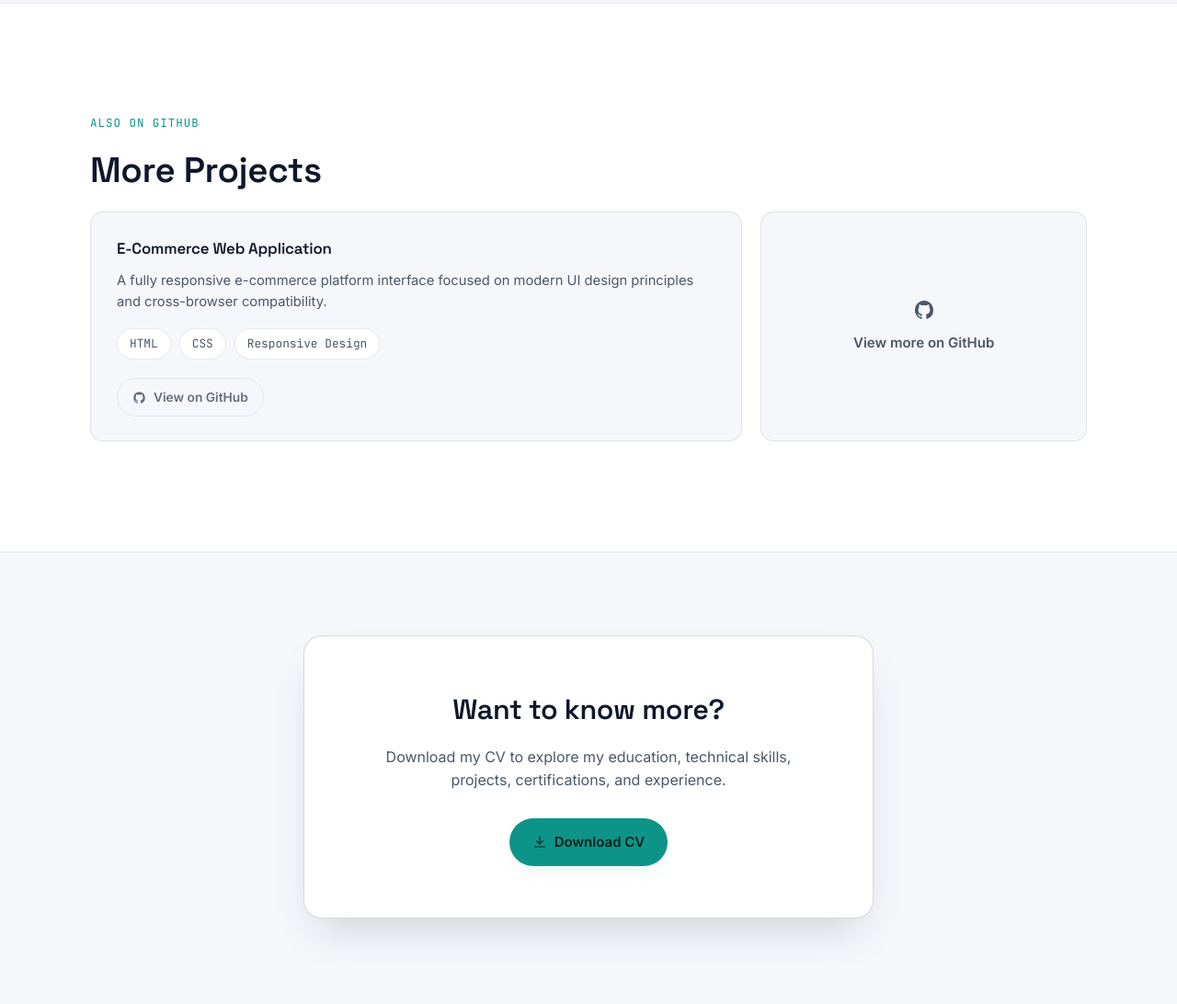
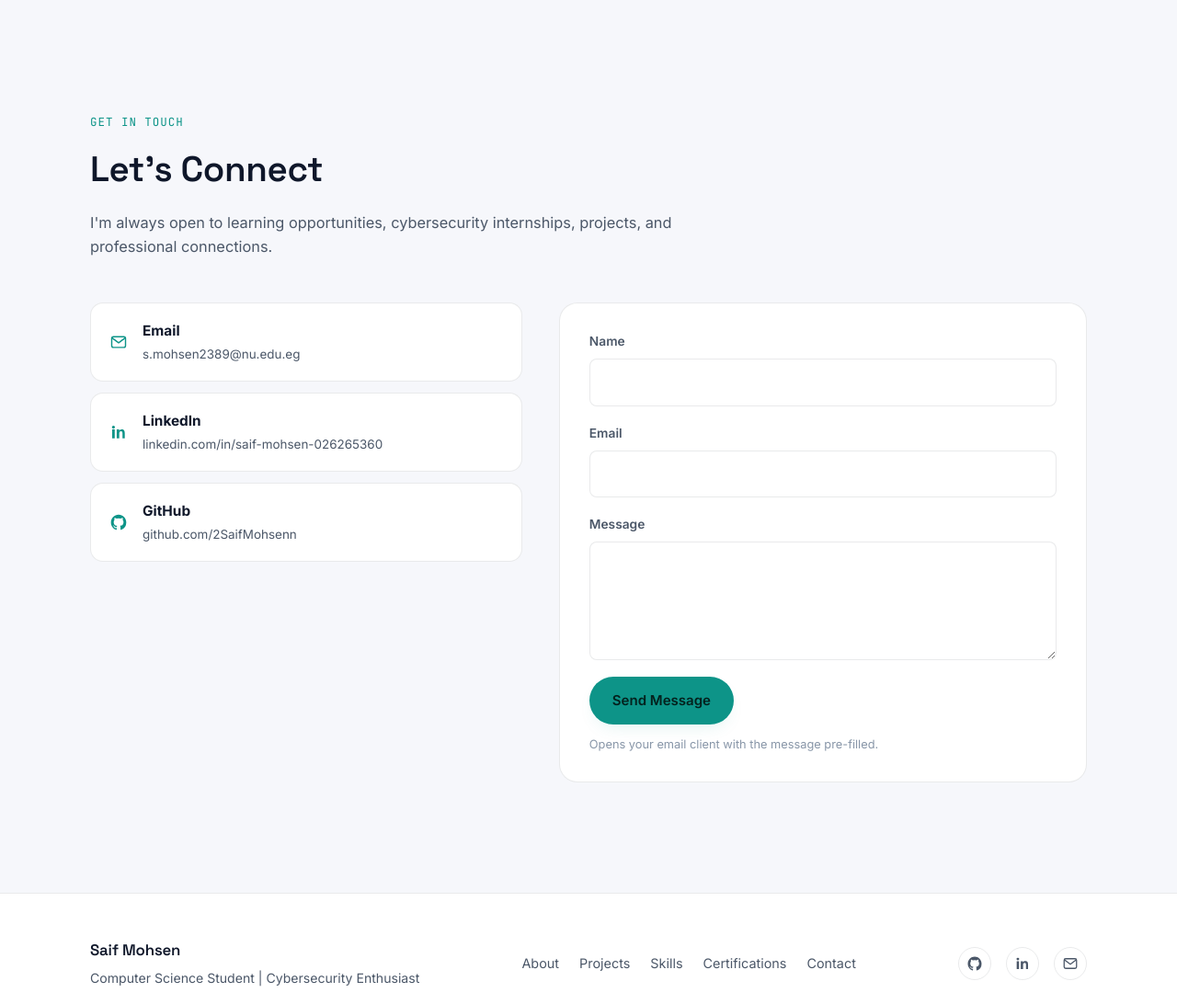
Before and after one commit to 2Saifmohsen/portfolio-, a plain HTML site: page index.html in a window 1280 px wide. Shown: the part 8048-9140 px from the top of the page at 92% size. Drawn offline with Linux system fonts and the light colour scheme.

Commit message:
Remove More Projects and CV CTA sections
Co-Authored-By: Claude Sonnet 5 <noreply@anthropic.com>

```diff
--- a/index.html
+++ b/index.html
@@ -599,45 +599,6 @@
     </div>
   </section>
 
-  <!-- ========== MORE PROJECTS ========== -->
-  <section class="section section-alt" id="more-projects">
-    <div class="container">
-      <p class="section-kicker reveal" data-reveal>Also on GitHub</p>
-      <h2 class="section-title reveal" data-reveal>More Projects</h2>
-
-      <div class="more-projects-grid">
-        <article class="mini-project-card reveal" data-reveal>
-          <h3>E-Commerce Web Application</h3>
-          <p>A fully responsive e-commerce platform interface focused on modern UI design principles and cross-browser compatibility.</p>
-          <ul class="chip-list chip-list-tight">
-            <li>HTML</li><li>CSS</li><li>Responsive Design</li>
-          </ul>
-          <a href="#" class="btn btn-ghost btn-small is-placeholder" data-placeholder-label="GitHub repository">
-            <svg viewBox="0 0 24 24" width="15" height="15" aria-hidden="true"><path d="M12 2C6.48 2 2 6.58 2 12.25c0 4.52 2.87 8.35 6.84 9.71.5.1.68-.22.68-.5 0-.24-.01-1.04-.01-1.88-2.78.62-3.37-1.2-3.37-1.2-.45-1.18-1.11-1.5-1.11-1.5-.91-.64.07-.63.07-.63 1 .07 1.53 1.05 1.53 1.05.9 1.57 2.34 1.12 2.91.85.09-.67.35-1.12.64-1.38-2.22-.26-4.56-1.14-4.56-5.05 0-1.12.39-2.03 1.03-2.74-.1-.26-.45-1.31.1-2.73 0 0 .84-.27 2.75 1.05a9.3 9.3 0 0 1 5 0c1.9-1.32 2.75-1.05 2.75-1.05.55 1.42.2 2.47.1 2.73.64.71 1.03 1.62 1.03 2.74 0 3.92-2.34 4.78-4.57 5.04.36.32.68.94.68 1.9 0 1.37-.01 2.47-.01 2.81 0 .27.18.6.69.5A10.27 10.27 0 0 0 22 12.25C22 6.58 17.52 2 12 2Z" fill="currentColor"/></svg>
-            View on GitHub
-          </a>
-        </article>
-
-        <a href="https://github.com/2SaifMohsenn" target="_blank" rel="noopener" class="mini-project-card mini-project-more reveal" data-reveal data-reveal-delay="1">
-          <svg viewBox="0 0 24 24" width="24" height="24" aria-hidden="true"><path d="M12 2C6.48 2 2 6.58 2 12.25c0 4.52 2.87 8.35 6.84 9.71.5.1.68-.22.68-.5 0-.24-.01-1.04-.01-1.88-2.78.62-3.37-1.2-3.37-1.2-.45-1.18-1.11-1.5-1.11-1.5-.91-.64.07-.63.07-.63 1 .07 1.53 1.05 1.53 1.05.9 1.57 2.34 1.12 2.91.85.09-.67.35-1.12.64-1.38-2.22-.26-4.56-1.14-4.56-5.05 0-1.12.39-2.03 1.03-2.74-.1-.26-.45-1.31.1-2.73 0 0 .84-.27 2.75 1.05a9.3 9.3 0 0 1 5 0c1.9-1.32 2.75-1.05 2.75-1.05.55 1.42.2 2.47.1 2.73.64.71 1.03 1.62 1.03 2.74 0 3.92-2.34 4.78-4.57 5.04.36.32.68.94.68 1.9 0 1.37-.01 2.47-.01 2.81 0 .27.18.6.69.5A10.27 10.27 0 0 0 22 12.25C22 6.58 17.52 2 12 2Z" fill="currentColor"/></svg>
-          <span>View more on GitHub</span>
-        </a>
-      </div>
-    </div>
-  </section>
-
-  <!-- ========== CV CTA ========== -->
-  <section class="section cv-cta" id="cv">
-    <div class="container cv-cta-inner reveal" data-reveal>
-      <h2>Want to know more?</h2>
-      <p>Download my CV to explore my education, technical skills, projects, certifications, and experience.</p>
-      <a href="assets/cv/Saif-Mohsen-CV.pdf" download class="btn btn-primary cv-link">
-        <svg viewBox="0 0 24 24" width="16" height="16" aria-hidden="true"><path d="M12 3v12" fill="none" stroke="currentColor" stroke-width="1.8" stroke-linecap="round"/><path d="m7 10 5 5 5-5" fill="none" stroke="currentColor" stroke-width="1.8" stroke-linecap="round" stroke-linejoin="round"/><path d="M4 19.5h16" fill="none" stroke="currentColor" stroke-width="1.8" stroke-linecap="round"/></svg>
-        Download CV
-      </a>
-    </div>
-  </section>
-
   <!-- ========== CONTACT ========== -->
   <section class="section" id="contact">
     <div class="container">
```
